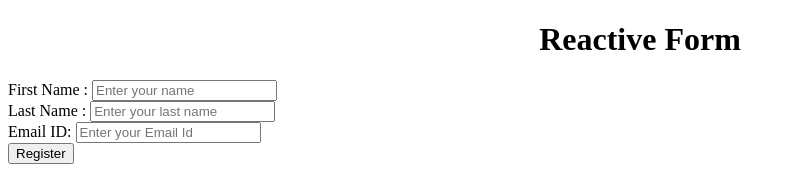
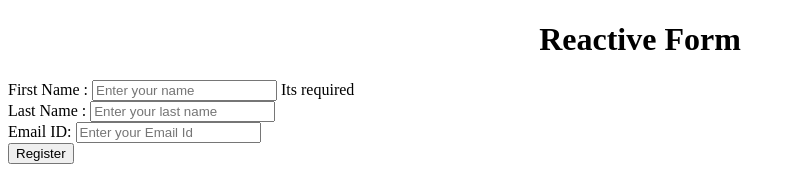
Before and after one commit to saket-kr-jha/Angular_practice, an Angular app: page / in a window 1280 px wide. Shown: the top 171 px of the page, without its empty margins (0-795 px from the left). Built offline with nearby package versions, Linux system fonts and the light colour scheme.

Commit message:
add validation

```diff
--- a/src/app/reactive-form/reactive-form.component.html
+++ b/src/app/reactive-form/reactive-form.component.html
@@ -3,6 +3,9 @@
     <form [formGroup] = "regForm" (ngSubmit)="register()">
         <div>
             First Name : <input type="text" name="firstName" placeholder="Enter your name" formControlName = "firstName" >
+            <span *ngIf="regForm.controls['firstName'].hasError('required')">
+                Its required
+            </span>
         </div>
         <div>
             Last Name : <input type="text" name="lastName" placeholder="Enter your last name" formControlName = "lastName">
--- a/src/app/reactive-form/reactive-form.component.ts
+++ b/src/app/reactive-form/reactive-form.component.ts
@@ -1,10 +1,11 @@
+import { CommonModule } from '@angular/common';
 import { Component, OnInit } from '@angular/core';
-import { FormBuilder, FormControl, FormGroup, ReactiveFormsModule } from '@angular/forms';
+import { FormBuilder, FormControl, FormGroup, ReactiveFormsModule, Validators } from '@angular/forms';
 
 @Component({
   selector: 'app-reactive-form',
   standalone: true,
-  imports: [ReactiveFormsModule],
+  imports: [ReactiveFormsModule, CommonModule],
   templateUrl: './reactive-form.component.html',
   styleUrl: './reactive-form.component.scss'
 })
@@ -25,7 +26,7 @@ export class ReactiveFormComponent implements OnInit {
 
     this.regForm = this._fb.group({
       id: new FormControl(),
-      firstName: new FormControl(),
+      firstName: ['', Validators.required],
       lastName: new FormControl(),
       email: new FormControl(),
       mobile: new FormControl(),
```
